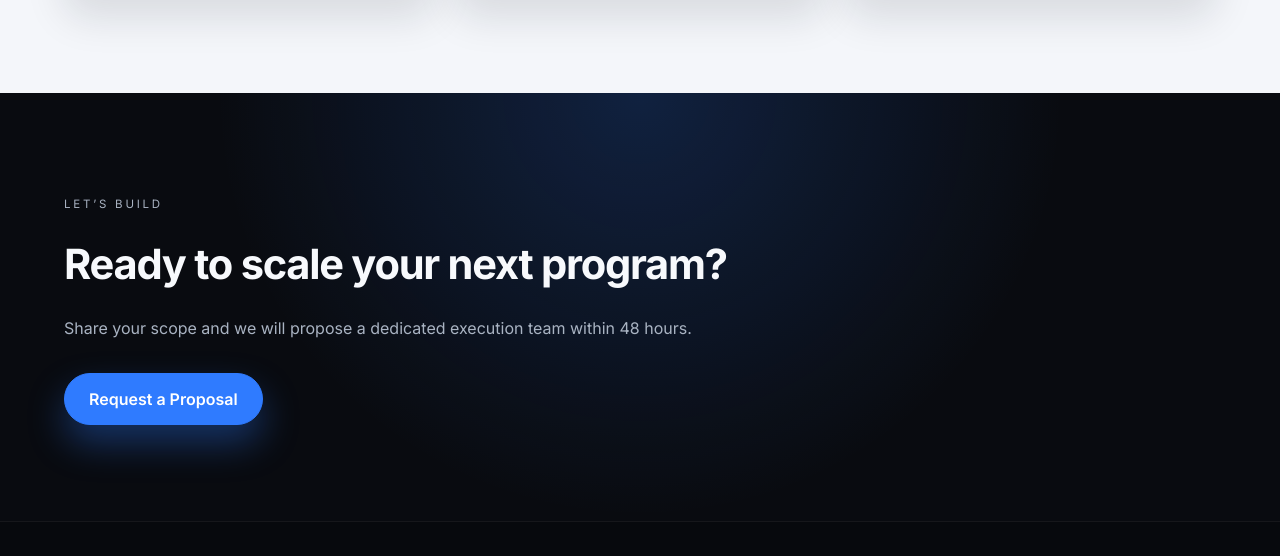
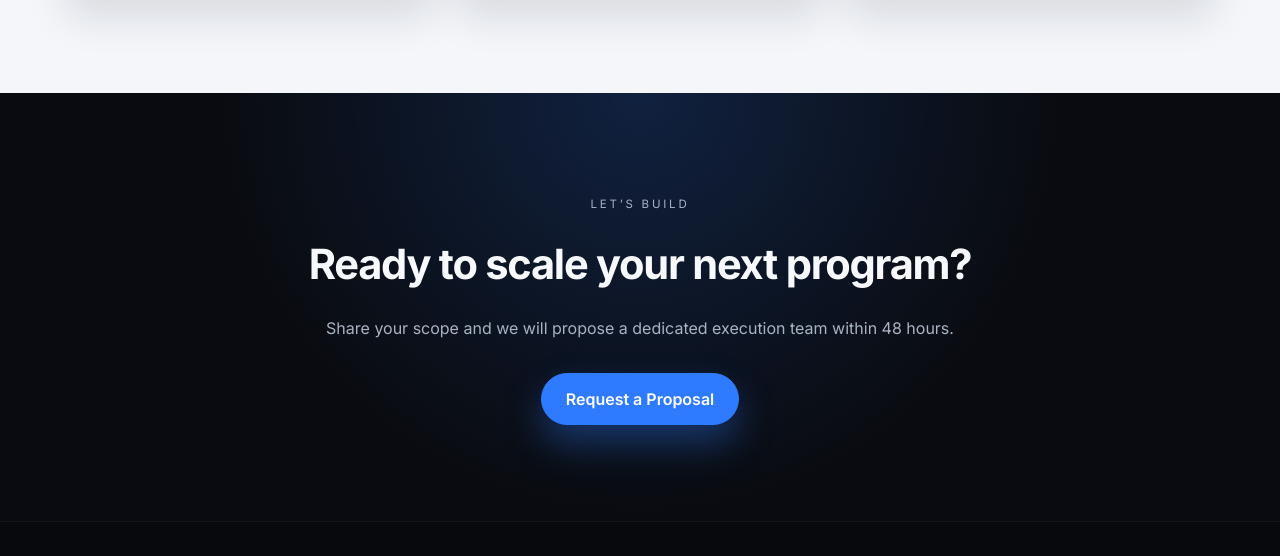
Before and after one commit to sofia180/Extender, a website: page index.html in a window 1280 px wide. Shown: the part 4714-5270 px from the top of the page. Drawn offline with Linux system fonts and the light colour scheme.

Commit message:
Center CTA section text

```diff
--- a/assets/styles.css
+++ b/assets/styles.css
@@ -847,8 +847,14 @@ main {
   color: var(--text);
 }
 
+.cta-section .container {
+  text-align: center;
+}
+
 .cta-section .section-subtitle {
   color: var(--muted);
+  margin-left: auto;
+  margin-right: auto;
 }
 
 /* Footer */
```
